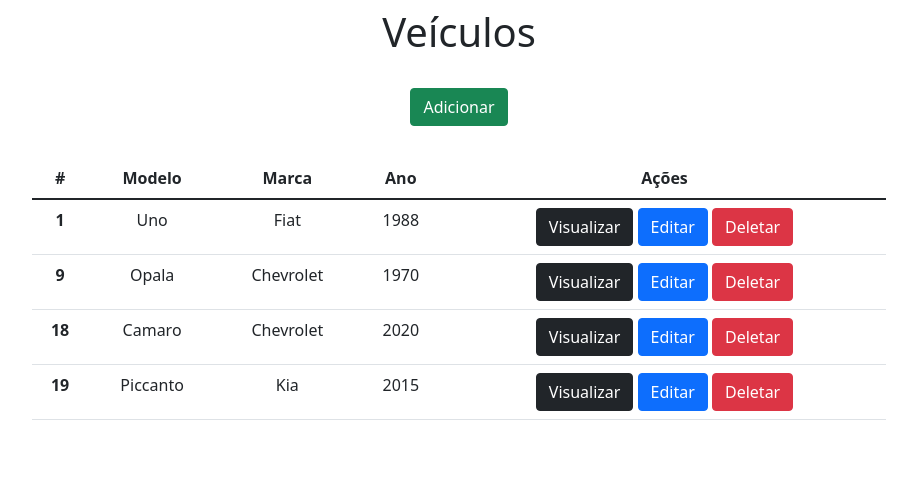
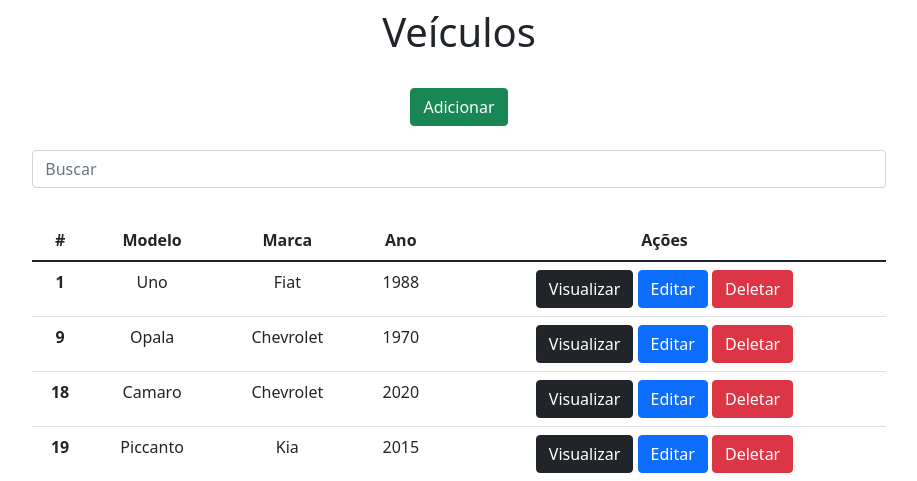
Before and after one commit to canutoilberto/crud-com-python, a Django app: page / in a window 1280 px wide. Shown: the top 481 px of the page, without its empty margins (181-1098 px from the left). Run offline with Django 4.2, Linux system fonts and the light colour scheme; data comes from the database, SQL or seed files in the repository; both versions use the stored data as it was after the commit.

Commit message:
implementadas paginação e busca

```diff
--- a/app/templates/index.html
+++ b/app/templates/index.html
@@ -14,6 +14,11 @@
 
     <div class="col-8 m-auto pt-3 pb-2 text-center">
         <a href="/form" class="btn btn-success">Adicionar</a>
+    </div>
+    <div class="col-8 m-auto pt-3 pb-2 text-center">
+        <form method="get">
+          <input type="text" name="search" id="search" class="form-control" placeholder="Buscar">
+        </form>
     </div>
 
     <div class="col-8 m-auto pt-4 pb-2 text-center">
@@ -45,6 +50,18 @@
         </table>
     </div>
 
+    <!--<div class="pagination">
+      {% if db.has_previuos %}
+        <a href="?page={{db.previous_page_number}}"> < </a>
+      {% endif %}
+
+      {{db.number}}
+
+      {% if db.has_next %}
+        <a href="?page={{db.next_page_number}}"> > </a>
+      {% endif %}
+    </div>-->
+
     {% load static %}
     <script src="{% static 'javascript.js' %}"></script>
 </body>
--- a/app/views.py
+++ b/app/views.py
@@ -1,12 +1,23 @@
+from re import search
 from django.shortcuts import redirect, render
 from app.forms import CarrosForm
 from app.models import Carros
+from django.core.paginator import Paginator
 
 
 # Create your views here.
 def home(request):
     data = {}
-    data['db'] = Carros.objects.all()
+    search = request.GET.get('search')
+    if search:
+        data['db'] = Carros.objects.filter(modelo__icontains=search)
+    else:
+        data['db'] = Carros.objects.all()
+
+    #all = Carros.objects.all()
+    #paginator = Paginator(all, 2)
+    #pages = request.GET.get('page')
+    #data['db'] = paginator.get_page(pages)
     return render(request, 'index.html', data)
 
 def form(request):
```
Also changed, not shown: db.sqlite3.
